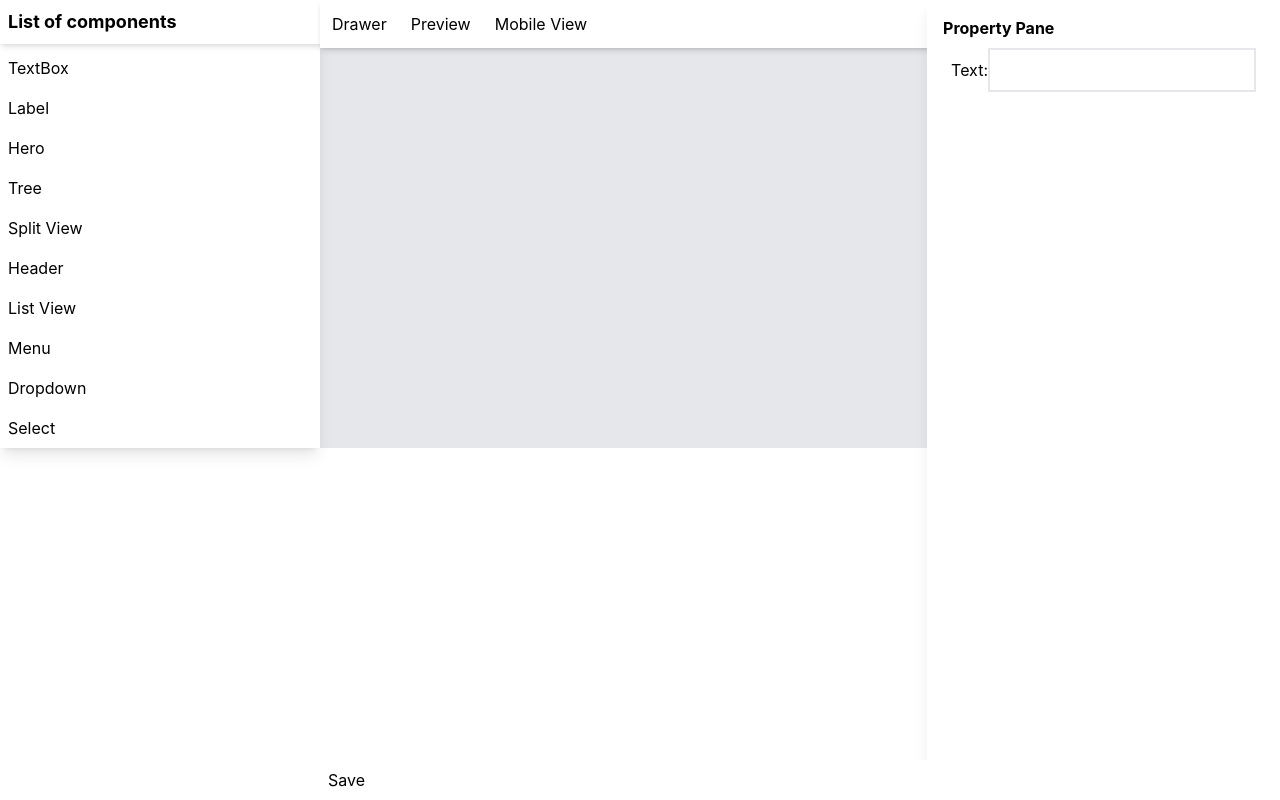
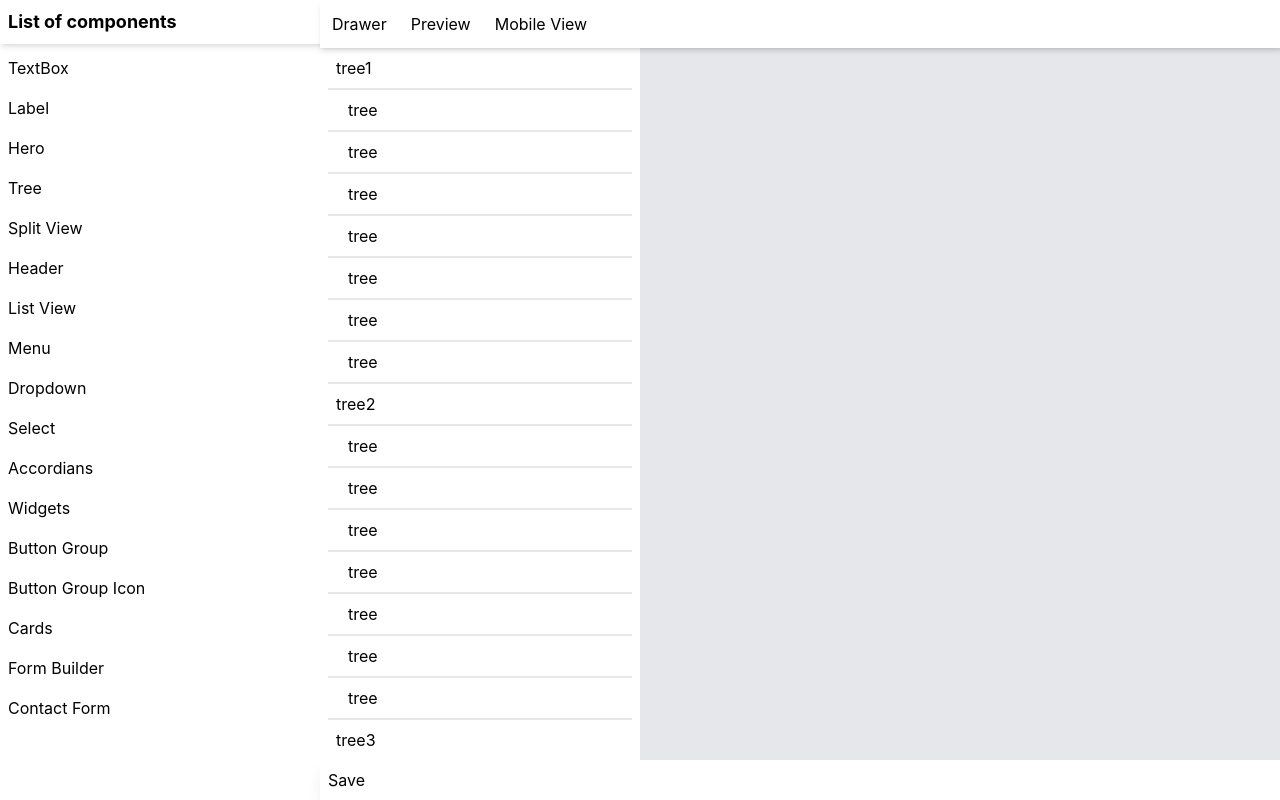
Before and after one commit to kalburgimanjunath/react-builder, a Next.js app: page / in a window 1280 px wide. Both pictures are taken after a click on the element "Tree". Shown: the top 800 px of the page. Built offline with nearby package versions, Linux system fonts and the light colour scheme.

Commit message:
7 files modified

```diff
--- a/components/CanvasArea.js
+++ b/components/CanvasArea.js
@@ -6,6 +6,7 @@ import {
   PropertyPane,
   CanvasAreaHeader,
   CanvasAreaFooter,
+  Tree,
 } from './';
 export default function CanvasArea({ listcomponents }) {
   // console.log(listcomponents);
@@ -22,6 +23,8 @@ export default function CanvasArea({ listcomponents }) {
       return <Hero forwardRef={componentRef} />;
     } else if (type == 'label') {
       return <Label forwardRef={componentRef} />;
+    } else if (type == 'tree') {
+      return <Tree />;
     }
   }
 
--- a/components/CanvasAreaFooter.js
+++ b/components/CanvasAreaFooter.js
@@ -1,7 +1,7 @@
 import React, { useState } from 'react';
 export default function CanvasAreaFooter() {
   return (
-    <div className="fixed bottom-0 bg-white w-full pe-8">
+    <div className="fixed bottom-0 bg-white w-full shadow-lg border-1">
       <div className="p-2 hover:bg-gray-100 cursor-pointer">Save</div>
     </div>
   );
--- a/components/Sidebar.js
+++ b/components/Sidebar.js
@@ -4,7 +4,7 @@ export default function Sidebar({ items, selectedComponent }) {
   // const [selectedComponent, setComponent] = useState();
   return (
     <div className="shadow-lg bg-white">
-      <h3 className="font-bold text-lg p-2 shadow-md fixed top-0 w-full bg-white">
+      <h3 className="font-bold text-lg p-2 shadow-md fixed top-0 w-full bg-white scroll-auto">
         List of components
       </h3>
       <div className="mt-12">
--- a/components/Tree/index.js
+++ b/components/Tree/index.js
@@ -1,8 +1,120 @@
 import React, { useState } from 'react';
-export default function index() {
+export default function index({ items }) {
+  const treeitems = [
+    {
+      id: 1,
+      title: 'tree',
+      subitems: [
+        { id: 1, title: 'tree' },
+        { id: 2, title: 'tree' },
+        { id: 3, title: 'tree' },
+        { id: 4, title: 'tree' },
+        { id: 5, title: 'tree' },
+        { id: 6, title: 'tree' },
+        { id: 7, title: 'tree' },
+      ],
+    },
+    {
+      id: 2,
+      title: 'tree',
+      subitems: [
+        { id: 1, title: 'tree' },
+        { id: 2, title: 'tree' },
+        { id: 3, title: 'tree' },
+        { id: 4, title: 'tree' },
+        { id: 5, title: 'tree' },
+        { id: 6, title: 'tree' },
+        { id: 7, title: 'tree' },
+      ],
+    },
+    {
+      id: 3,
+      title: 'tree',
+      subitems: [
+        { id: 1, title: 'tree' },
+        { id: 2, title: 'tree' },
+        { id: 3, title: 'tree' },
+        { id: 4, title: 'tree' },
+        { id: 5, title: 'tree' },
+        { id: 6, title: 'tree' },
+        { id: 7, title: 'tree' },
+      ],
+    },
+    {
+      id: 4,
+      title: 'tree',
+      subitems: [
+        { id: 1, title: 'tree' },
+        { id: 2, title: 'tree' },
+        { id: 3, title: 'tree' },
+        { id: 4, title: 'tree' },
+        { id: 5, title: 'tree' },
+        { id: 6, title: 'tree' },
+        { id: 7, title: 'tree' },
+      ],
+    },
+    {
+      id: 5,
+      title: 'tree',
+      subitems: [
+        { id: 1, title: 'tree' },
+        { id: 2, title: 'tree' },
+        { id: 3, title: 'tree' },
+        { id: 4, title: 'tree' },
+        { id: 5, title: 'tree' },
+        { id: 6, title: 'tree' },
+        { id: 7, title: 'tree' },
+      ],
+    },
+    {
+      id: 6,
+      title: 'tree',
+      subitems: [
+        { id: 1, title: 'tree' },
+        { id: 2, title: 'tree' },
+        { id: 3, title: 'tree' },
+        { id: 4, title: 'tree' },
+        { id: 5, title: 'tree' },
+        { id: 6, title: 'tree' },
+        { id: 7, title: 'tree' },
+      ],
+    },
+    {
+      id: 7,
+      title: 'tree',
+      subitems: [
+        { id: 1, title: 'tree' },
+        { id: 2, title: 'tree' },
+        { id: 3, title: 'tree' },
+        { id: 4, title: 'tree' },
+        { id: 5, title: 'tree' },
+        { id: 6, title: 'tree' },
+        { id: 7, title: 'tree' },
+      ],
+    },
+  ];
   return (
-    <div>
-      <h1 className="font-bold text-2lg">Tree</h1>
+    <div className="tree bg-white p-2">
+      {treeitems &&
+        treeitems.map((item) => {
+          return (
+            <>
+              <div className="p-2 hover:bg-gray-100 border-b-2">
+                {item.title + item.id}
+              </div>
+              <div className="">
+                {item.subitems &&
+                  item.subitems.map((subitemloop) => {
+                    return (
+                      <div className="pl-5 p-2 hover:bg-gray-100  border-b-2">
+                        {subitemloop.title}
+                      </div>
+                    );
+                  })}
+              </div>
+            </>
+          );
+        })}
     </div>
   );
 }
--- a/components/index.js
+++ b/components/index.js
@@ -6,6 +6,7 @@ import Input from './Input';
 import PropertyPane from './tools/PropertyPane';
 import CanvasAreaHeader from './CanvasAreaHeader';
 import CanvasAreaFooter from './CanvasAreaFooter';
+import Tree from './Tree';
 export {
   Sidebar,
   CanvasArea,
@@ -15,4 +16,5 @@ export {
   PropertyPane,
   CanvasAreaHeader,
   CanvasAreaFooter,
+  Tree,
 };
--- a/components/tools/PropertyPane.js
+++ b/components/tools/PropertyPane.js
@@ -9,7 +9,7 @@ export default function index({
   //   selectedComponent ? selectedComponent.title : ''
   // );
   return (
-    <div className="bg-white fixed top-0 bottom-0 right-0 p-4 shadow-lg">
+    <div className="bg-white fixed top-0 bottom-0 right-0 p-4 shadow-lg hidden">
       <h3 className="font-bold">Property Pane</h3>
       {/* <div className="p-2">{selectedComponent.id}</div> */}
       <div className="p-2">
--- a/pages/api/allcomponents.js
+++ b/pages/api/allcomponents.js
@@ -49,5 +49,40 @@ const ALLCOMPONENTS = [
     title: 'Select',
     type: 'select',
   },
+  {
+    id: 7,
+    title: 'Accordians',
+    type: 'accordians',
+  },
+  {
+    id: 8,
+    title: 'Widgets',
+    type: 'widgets',
+  },
+  {
+    id: 9,
+    title: 'Button Group',
+    type: 'buttongroup',
+  },
+  {
+    id: 10,
+    title: 'Button Group Icon',
+    type: 'buttongroupicon',
+  },
+  {
+    id: 11,
+    title: 'Cards',
+    type: 'cards',
+  },
+  {
+    id: 12,
+    title: 'Form Builder',
+    type: 'formbuilder',
+  },
+  {
+    id: 10,
+    title: 'Contact Form',
+    type: 'contactform',
+  },
 ];
 export { ALLCOMPONENTS };
```
